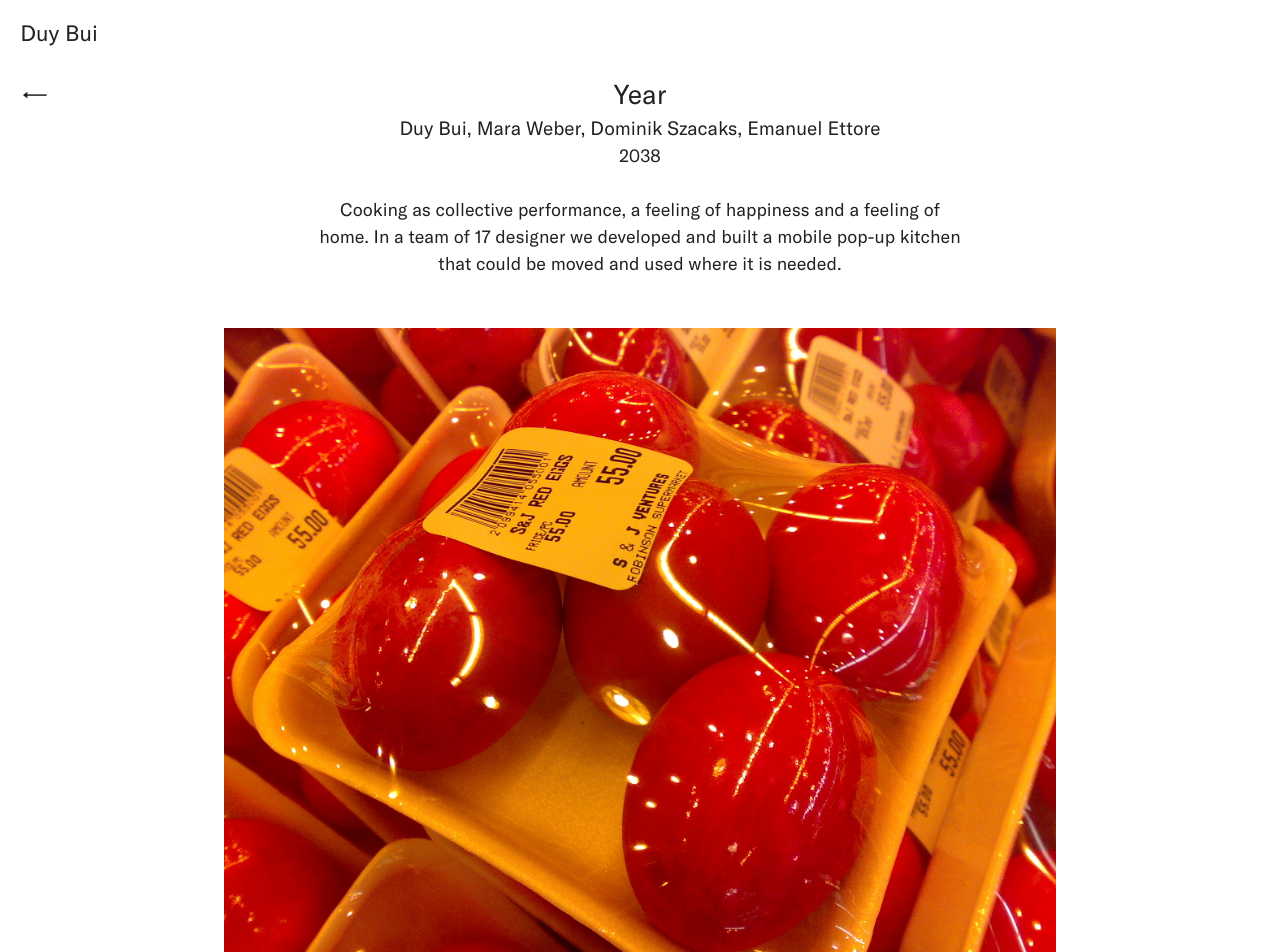
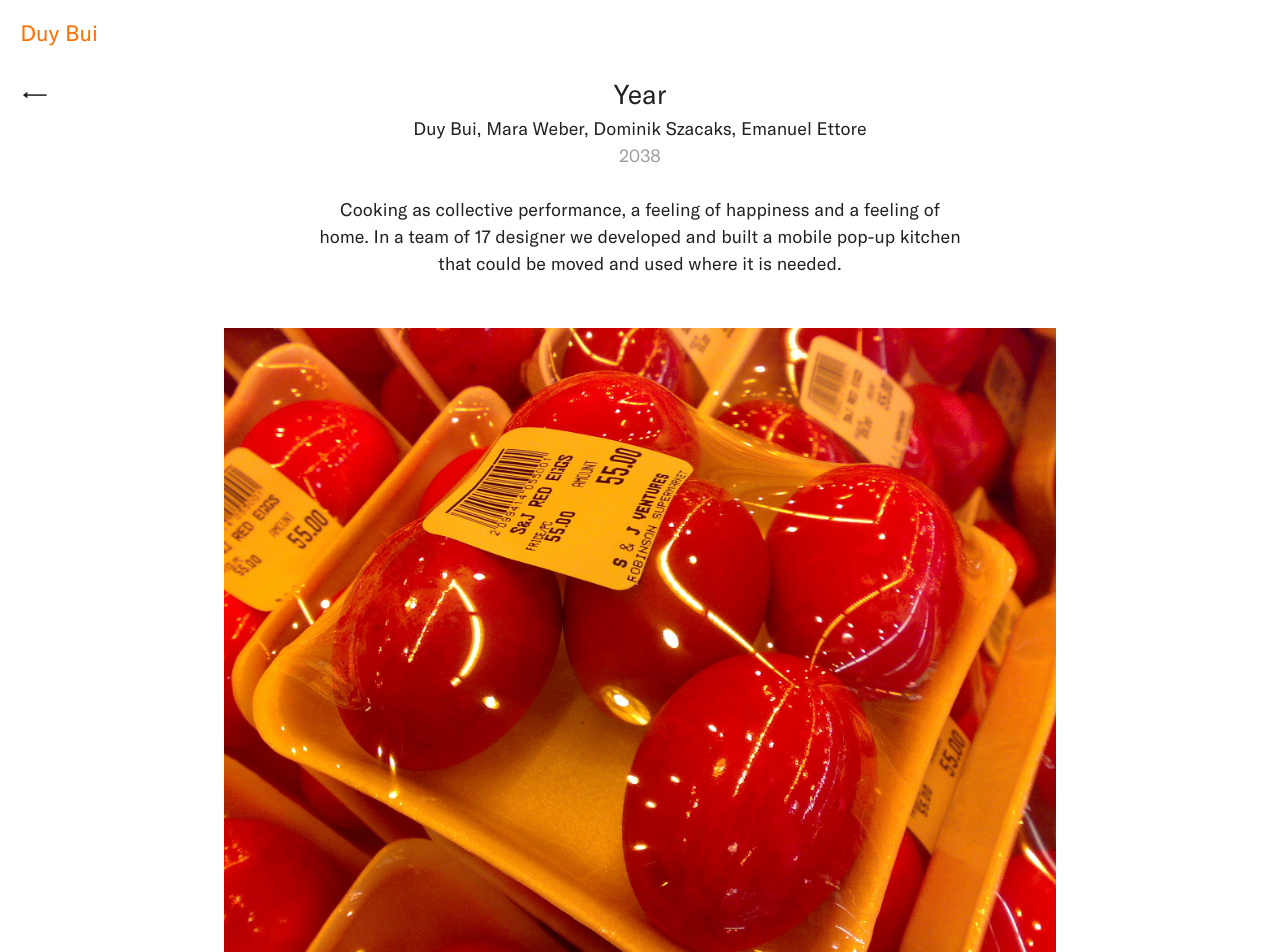
Before and after one commit to duuusen/duych, a Gatsby site: page /hello-world/ in a window 1280 px wide. Shown: the top 952 px of the page. Built offline with nearby package versions, Linux system fonts and the light colour scheme; Gatsby itself is replaced by a stand-in of ours; some packages are replaced by stand-ins of ours.

Commit message:
fixed irregularities with header-tag, color irregularities

```diff
--- a/src/components/layout.js
+++ b/src/components/layout.js
@@ -8,6 +8,7 @@ const Layout = ({ location, title, children }) => {
   let header
   if (location.pathname === rootPath) {
     header = (
+      <header>
       <h1
         style={{
           ...scale(.5),
@@ -18,13 +19,13 @@ const Layout = ({ location, title, children }) => {
         <Link
           style={{
             boxShadow: `none`,
-            color: `inherit`,
           }}
           to={`/`}
         >
           {title}
         </Link>
       </h1>
+      </header>
     )
   } else {
     header = (
@@ -38,7 +39,6 @@ const Layout = ({ location, title, children }) => {
         <Link
           style={{
             boxShadow: `none`,
-            color: `inherit`,
           }}
           to={`/`}
         >
--- a/src/components/main.css
+++ b/src/components/main.css
@@ -4,6 +4,12 @@
   font-style: normal;
   src: url("../fonts/GT-America-Standard-Regular.woff2") format("woff2"), url("../fonts/GT-America-Standard-Regular.woff") format("woff");
   font-display: swap;
+}
+body {
+  -webkit-font-feature-settings: "kern","liga","pnum";
+  -moz-font-feature-settings: "kern","liga","pnum";
+  -ms-font-feature-settings: "kern","liga","pnum";
+  font-feature-settings: "kern","liga","pnum";
 }
 .mediumWidth {
   width: 65vw;
--- a/src/templates/blog-post.js
+++ b/src/templates/blog-post.js
@@ -5,6 +5,7 @@ import Layout from "../components/layout"
 import SEO from "../components/seo"
 import { rhythm, scale } from "../utils/typography"
 import postStyles from "../components/post.module.css"
+import "../components/main.css"
 
 const BlogPostTemplate = ({ data, pageContext, location }) => {
   const post = data.markdownRemark
@@ -15,7 +16,7 @@ const BlogPostTemplate = ({ data, pageContext, location }) => {
     <Layout location={location} title={siteTitle}>
       <SEO
         title={post.frontmatter.title}
-        description={post.frontmatter.description || post.excerpt}
+        description={post.frontmatter.descriptio}
       />
       <section
         style={{
@@ -33,15 +34,8 @@ const BlogPostTemplate = ({ data, pageContext, location }) => {
           >
             {post.frontmatter.title}
           </h1>
-          <h2
-            style={{
-              ...scale(0.15),
-              marginBottom: 0,
-            }}
-          >
-            {post.frontmatter.artists}
-          </h2>
-          <p>{post.frontmatter.date}</p>
+          <p style={{marginBottom: 0}}>{post.frontmatter.artists}</p>
+          <p style={{color: '#9E9E9E'}}>{post.frontmatter.date}</p>
           <p>{post.frontmatter.description}</p>
         </header>
         <section dangerouslySetInnerHTML={{ __html: post.html }} />
@@ -98,7 +92,6 @@ export const pageQuery = graphql`
     }
     markdownRemark(fields: { slug: { eq: $slug } }) {
       id
-      excerpt(pruneLength: 160)
       html
       frontmatter {
         title
--- a/src/utils/typography.js
+++ b/src/utils/typography.js
@@ -28,9 +28,6 @@ const typography = new Typography({
       textDecoration: 'none',
       paddingBottom: '3px',
     },
-    //'.gatsby-resp-image-link': {
-     //   border: 'none',
-    //},
     "a:hover": {
       opacity: '0.75',
        transition: 'all .25s ease-in-out',
@@ -38,6 +35,8 @@ const typography = new Typography({
        '-webkit-transition': 'all .25s ease-in-out',
     },
     'a:active': {
+      position: 'relative',
+      top: '1px',
     },
     blockquote: {
       ...scale(1 / 4),
```
